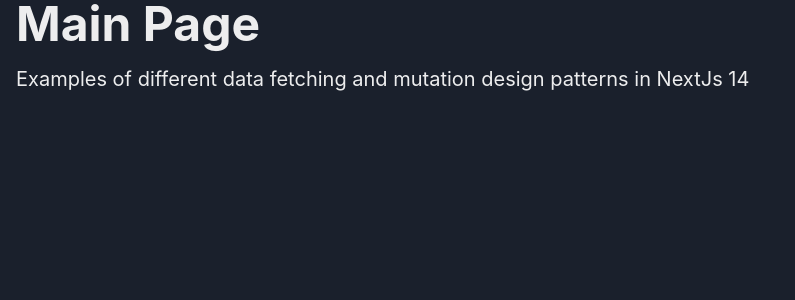
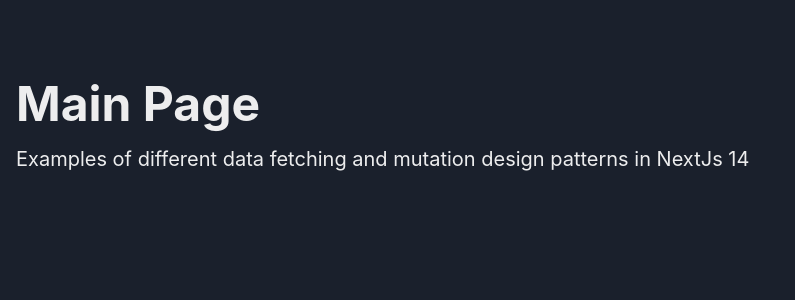
Before and after one commit to LucasZapico/next14-data-fetching-design-patterns, a Next.js app: page / in a window 1280 px wide. Shown: the top 300 px of the page, without its empty margins (0-795 px from the left). Built offline with nearby package versions, Linux system fonts and the light colour scheme.

Commit message:
feat(layout) add main tag to layout for content

```diff
--- a/src/app/layout.tsx
+++ b/src/app/layout.tsx
@@ -1,6 +1,7 @@
 import type { Metadata } from "next";
-import "@/styles/main.scss"
+import "@/styles/main.scss";
 import Providers from "@/providers";
+import { Box } from "@chakra-ui/react";
 
 export const metadata: Metadata = {
   title: "Next13 Data Fetching Design Patterns",
@@ -16,7 +17,9 @@
     <html lang="en">
       <body>
         <Providers>
-        {children}
+          <Box py={20} as="main">
+            {children}
+          </Box>
         </Providers>
       </body>
     </html>
```
